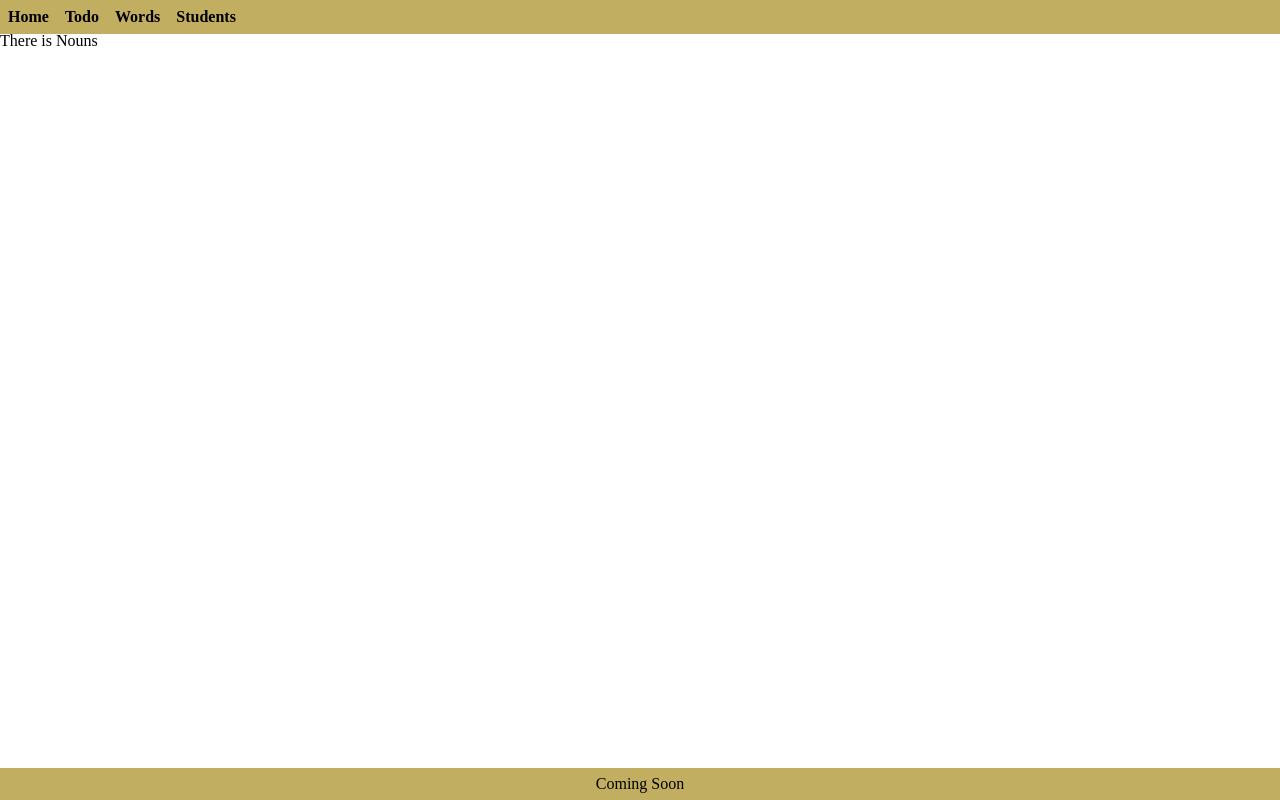
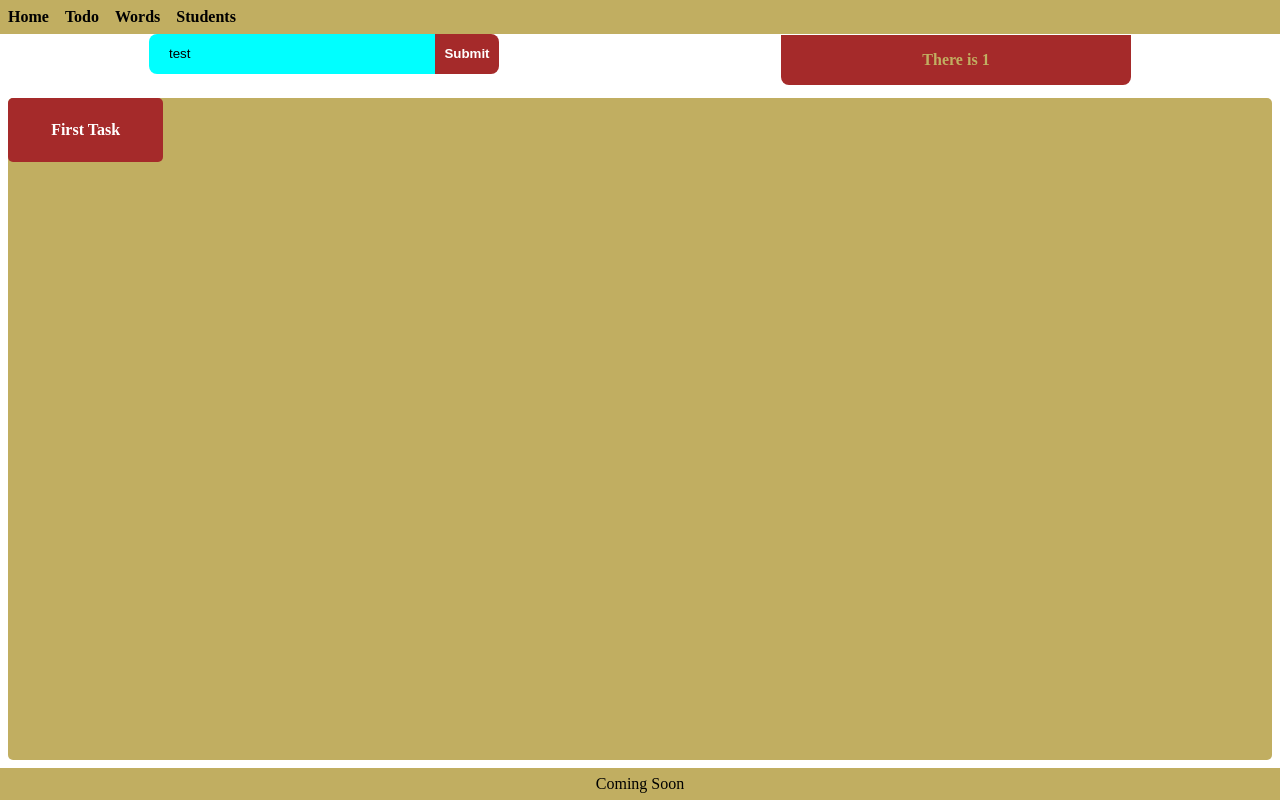
Before and after one commit to A1exsandro/for-my-self, a React (Create React App) app: page /nouns in a window 1280 px wide. Built offline with nearby package versions, Linux system fonts and the light colour scheme.

Commit message:
noun grid

```diff
--- a/src/Pages/Nouns/index.js
+++ b/src/Pages/Nouns/index.js
@@ -1,9 +1,32 @@
-import React from 'react';
+import React, { useState } from 'react';
+import { useForm } from "react-hook-form";
+import './styles.css';
 
 const Nouns = () => {
+  const [todoList, setTodoList] = useState(['First Task']);
+
+  const { register, handleSubmit } = useForm();
+  const onSubmit = data => setTodoList((previous) => [...previous, data.task]);
+
   return (
-    <div>
-      There is Nouns
+    <div className='nouns'>
+      <div className='formNoun'>
+        <form onSubmit={handleSubmit(onSubmit)}>
+          <input className='in_put' defaultValue="test" {...register("task")} />
+          <input className='button' type="submit" />
+        </form>
+        <div className='info'>There is { todoList.length }</div>
+      </div>
+
+      <div className='contain'>
+        {
+          todoList.map((todo, index) => (
+            <div key={index} className='noun'>
+              {todo}
+            </div>
+          ))
+        }
+      </div>
     </div>
   );
 }
--- /dev/null
+++ b/src/Pages/Nouns/styles.css
@@ -0,0 +1,32 @@
+.nouns {
+  display: grid;
+  grid-template-rows: 4rem auto;
+  margin: 0.1rem 0.5rem 0.5rem 0.5rem;
+}
+
+.formNoun {
+  display: flex;
+  width: 100%;
+  justify-content: space-around;
+}
+
+.contain {
+  display: grid;
+  grid-template-columns: repeat(8, 1fr);
+  background-color: rgb(193, 174, 97);
+  gap: 0.2rem;
+  width: 100%;
+  border-radius: 5px;
+}
+
+.noun {
+  display: flex;
+  justify-content: center;
+  align-items: center;
+  background-color: brown;
+  color: white;
+  height: 4rem;
+  font-size: 1rem;
+  font-weight: bold;
+  border-radius: 5px;
+}
```
